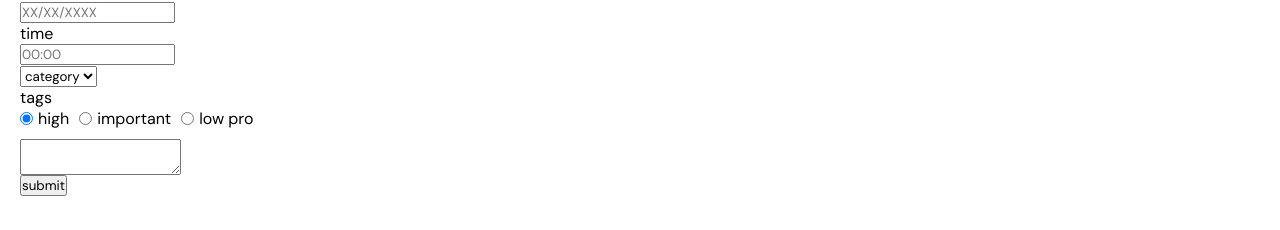
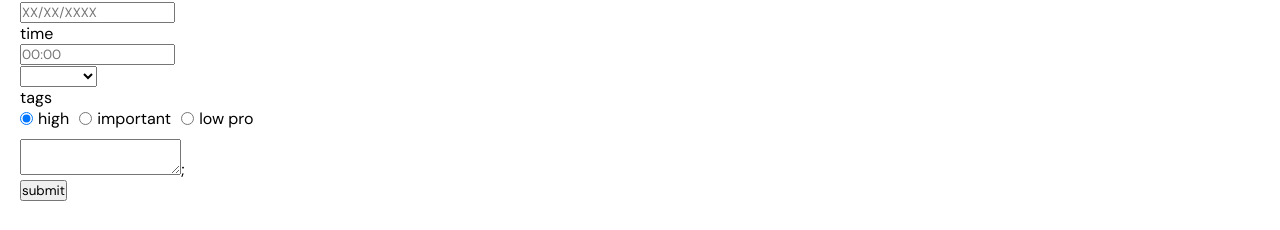
Before and after one commit to mikulskee/reminders, a React (Create React App) app: page / in a window 1280 px wide. Shown: the part 125-355 px from the top of the page. Built offline with nearby package versions, Linux system fonts and the light colour scheme.

Commit message:
add error text for fields

```diff
--- a/package.json
+++ b/package.json
@@ -11,7 +11,8 @@
     "react-dom": "^17.0.2",
     "react-scripts": "4.0.3",
     "styled-components": "^5.3.0",
-    "web-vitals": "^1.1.2"
+    "web-vitals": "^1.1.2",
+    "yup": "^0.32.9"
   },
   "scripts": {
     "start": "react-scripts start",
--- a/src/components/Form/Form.js
+++ b/src/components/Form/Form.js
@@ -2,6 +2,7 @@ import React from "react";
 import { Formik } from "formik";
 import { Wrapper, FormWrapper } from "./Form.Styled";
 import Input from "../Input/";
+import * as yup from "yup";
 
 const initialValues = {
   name: "",
@@ -32,7 +33,7 @@ const fields = [
     name: "category",
     placeholder: "Category",
     type: "select",
-    options: ["category"],
+    options: ["", "category", "second"],
   },
   {
     name: "tags",
@@ -50,12 +51,21 @@ const MainForm = () => {
     console.log(values);
   };
 
+  const validationSchema = yup.object({
+    name: yup.string().required(),
+    date: yup.string().required(),
+    time: yup.string().required(),
+    category: yup.string().required(),
+    tags: yup.string().required(),
+    description: yup.string().required(),
+  });
+
   return (
     <Wrapper>
       <Formik
-        validateOnChange={true}
         initialValues={initialValues}
         onSubmit={handleSubmit}
+        validationSchema={validationSchema}
       >
         <FormWrapper>
           {fields.map((field) => (
--- /dev/null
+++ b/src/components/Input/ErrorText/ErrorText.Styled.js
@@ -0,0 +1,5 @@
+import styled from "styled-components";
+export const Text = styled.p`
+  font-size: 12px;
+  color: ${({ theme }) => theme.colors.red};
+`;
--- /dev/null
+++ b/src/components/Input/ErrorText/ErrorText.js
@@ -0,0 +1,8 @@
+import React from "react";
+import { Text } from "./ErrorText.Styled";
+
+const ErrorText = ({ children }) => {
+  return <Text>{children}</Text>;
+};
+
+export default ErrorText;
--- /dev/null
+++ b/src/components/Input/ErrorText/index.js
@@ -0,0 +1 @@
+export { default } from "./ErrorText";
--- a/src/components/Input/Select/Select.js
+++ b/src/components/Input/Select/Select.js
@@ -1,17 +1,20 @@
 import React from "react";
-import { Field } from "formik";
+import { Field, useFormikContext } from "formik";
+import ErrorText from "../ErrorText";
 
 const Select = (fieldProps) => {
-  console.log(fieldProps);
-  const { options } = fieldProps;
-  console.log(options);
+  const { options, name } = fieldProps;
+  const { errors } = useFormikContext();
+  const error = errors[name];
+
   return (
     <div>
-      <Field type="select" as="select">
+      <Field type="select" as="select" {...fieldProps}>
         {options.map((option) => (
-          <option value={option}> {option}</option>
+          <option>{option}</option>
         ))}
       </Field>
+      <ErrorText>{error}</ErrorText>
     </div>
   );
 };
--- a/src/components/Input/Text/Text.js
+++ b/src/components/Input/Text/Text.js
@@ -1,14 +1,17 @@
 import React from "react";
-import { Field } from "formik";
+import { Field, useFormikContext } from "formik";
+import ErrorText from "../ErrorText";
 import { Wrapper } from "./Text.Styled";
 
 const Input = (fieldProps) => {
   const { name } = fieldProps;
-
+  const { errors } = useFormikContext();
+  const error = errors[name];
   return (
     <Wrapper>
       <label htmlFor={name}>{name}</label>
       <Field {...fieldProps} />
+      <ErrorText>{error}</ErrorText>
     </Wrapper>
   );
 };
--- a/src/components/Input/TextArea/TextArea.js
+++ b/src/components/Input/TextArea/TextArea.js
@@ -1,8 +1,17 @@
 import React from "react";
-import { Field } from "formik";
+import { Field, useFormikContext } from "formik";
+import ErrorText from "../ErrorText";
 
 const TextArea = (fieldProps) => {
-  return <Field type="text" {...fieldProps} as="textarea" />;
+  const { name } = fieldProps;
+  const { errors } = useFormikContext();
+  const error = errors[name];
+  return (
+    <div>
+      <Field type="text" {...fieldProps} as="textarea" />;
+      <ErrorText>{error}</ErrorText>
+    </div>
+  );
 };
 
 export default TextArea;
--- a/src/theme/theme.js
+++ b/src/theme/theme.js
@@ -2,6 +2,7 @@ export const theme = {
   colors: {
     black: "#000",
     white: "#fff",
+    red: "red",
   },
   fonts: {
     bold: 700,
```
Also changed, not shown: 1 other file (tests, documents, lock files or other folders).
